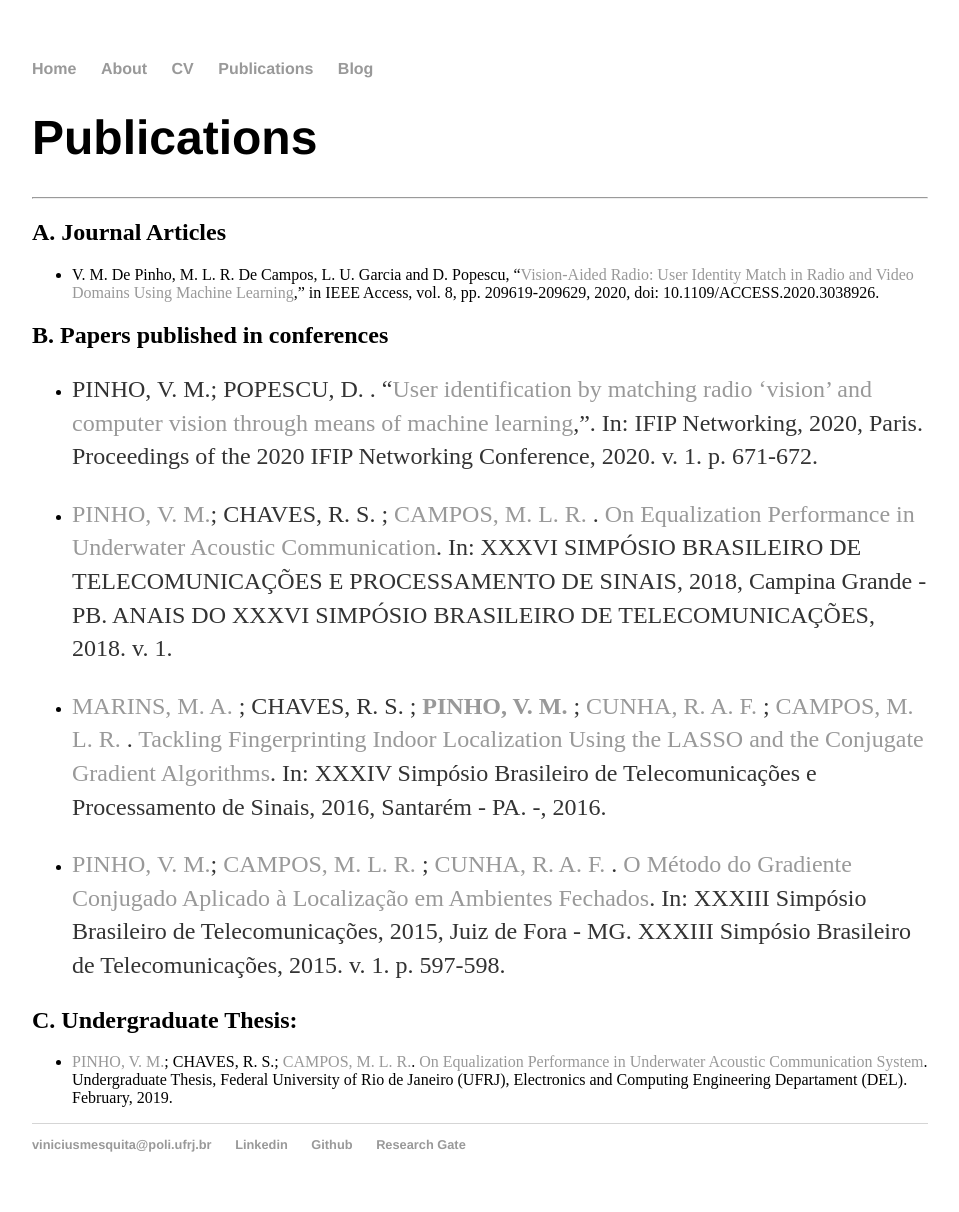
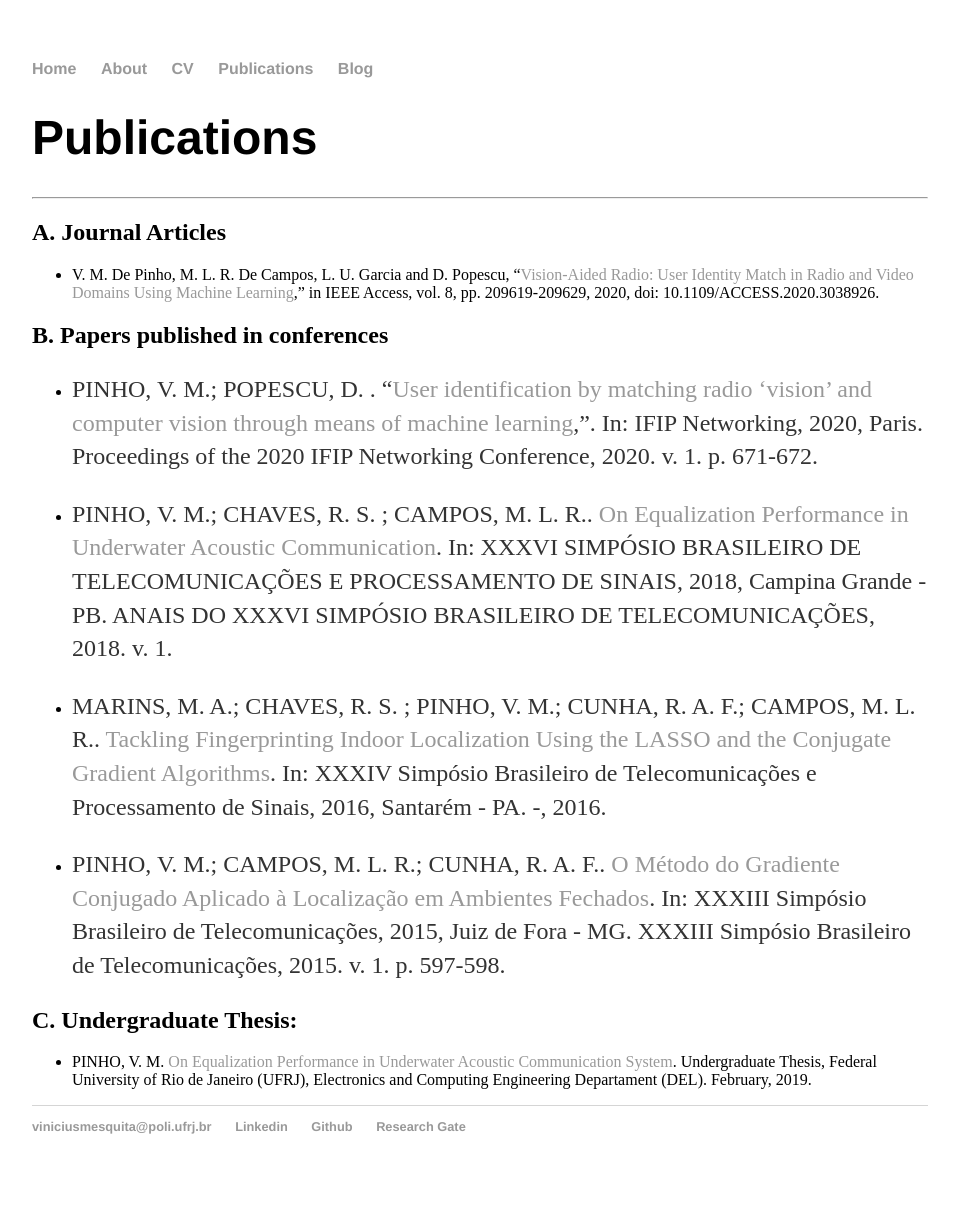
Before and after one commit to mesquita/mesquita.github.io, a Jekyll site: the page built from publications.md, in a window 1280 px wide. Shown: the whole page, without its empty margins (160-1119 px from the left). Built offline with Jekyll 4.4.1, drawn with Linux system fonts in a browser that asks for light colours.

Commit message:
Publications

```diff
--- a/publications.md
+++ b/publications.md
@@ -14,12 +14,12 @@ id: publications
 
 * PINHO, V. M.; POPESCU, D. . "[User identification by matching radio 'vision' and computer vision through means of machine learning](https://ieeexplore.ieee.org/document/9142812),". In: IFIP Networking, 2020, Paris. Proceedings of the 2020 IFIP Networking Conference, 2020. v. 1. p. 671-672.
 
-* [PINHO, V. M.](http://lattes.cnpq.br/2628435149154613); CHAVES, R. S. ; [CAMPOS, M. L. R.](http://lattes.cnpq.br/2402401592333107) . [On Equalization Performance in Underwater Acoustic Communication](https://www.researchgate.net/publication/326378250_On_Equalization_Performance_in_Underwater_Acoustic_Communication?_sg=54PA0udLekDiwv-VEnKBS3aCdjgjCkkhKXoEUotKK3GF-gwQksExU_i8FunUzEFTeqPfl4ehEyeqrw.DvOO58Cklc1ucky2V1sXcMAR3walp8-WoV_dpbF0RGBhBGaX_TeYVX3_gY7K8JtbigjEcyBg3xLHvFMiX2D4qg&_sgd%5Bnc%5D=1&_sgd%5Bncwor%5D=0). In: XXXVI SIMPÓSIO BRASILEIRO DE TELECOMUNICAÇÕES E PROCESSAMENTO DE SINAIS, 2018, Campina Grande - PB. ANAIS DO XXXVI SIMPÓSIO BRASILEIRO DE TELECOMUNICAÇÕES, 2018. v. 1.
+* PINHO, V. M.; CHAVES, R. S. ; CAMPOS, M. L. R.. [On Equalization Performance in Underwater Acoustic Communication](https://www.researchgate.net/publication/326378250_On_Equalization_Performance_in_Underwater_Acoustic_Communication?_sg=54PA0udLekDiwv-VEnKBS3aCdjgjCkkhKXoEUotKK3GF-gwQksExU_i8FunUzEFTeqPfl4ehEyeqrw.DvOO58Cklc1ucky2V1sXcMAR3walp8-WoV_dpbF0RGBhBGaX_TeYVX3_gY7K8JtbigjEcyBg3xLHvFMiX2D4qg&_sgd%5Bnc%5D=1&_sgd%5Bncwor%5D=0). In: XXXVI SIMPÓSIO BRASILEIRO DE TELECOMUNICAÇÕES E PROCESSAMENTO DE SINAIS, 2018, Campina Grande - PB. ANAIS DO XXXVI SIMPÓSIO BRASILEIRO DE TELECOMUNICAÇÕES, 2018. v. 1.
 
-* [MARINS, M. A.](http://lattes.cnpq.br/4476862527285936) ; CHAVES, R. S. ; **[PINHO, V. M.](http://lattes.cnpq.br/2628435149154613 )** ; [CUNHA, R. A. F.](http://lattes.cnpq.br/2402401592333107) ; [CAMPOS, M. L. R.](http://lattes.cnpq.br/2402401592333107) . [Tackling Fingerprinting Indoor Localization Using the LASSO and the Conjugate Gradient Algorithms](https://www.researchgate.net/publication/312936131_Tackling_Fingerprinting_Indoor_Localization_Using_the_LASSO_and_the_Conjugate_Gradient_Algorithms?_sg=54PA0udLekDiwv-VEnKBS3aCdjgjCkkhKXoEUotKK3GF-gwQksExU_i8FunUzEFTeqPfl4ehEyeqrw.DvOO58Cklc1ucky2V1sXcMAR3walp8-WoV_dpbF0RGBhBGaX_TeYVX3_gY7K8JtbigjEcyBg3xLHvFMiX2D4qg&_sgd%5Bnc%5D=1&_sgd%5Bncwor%5D=0). In: XXXIV Simpósio Brasileiro de Telecomunicações e Processamento de Sinais, 2016, Santarém - PA. -, 2016.
+* MARINS, M. A.; CHAVES, R. S. ; PINHO, V. M.; CUNHA, R. A. F.; CAMPOS, M. L. R.. [Tackling Fingerprinting Indoor Localization Using the LASSO and the Conjugate Gradient Algorithms](https://www.researchgate.net/publication/312936131_Tackling_Fingerprinting_Indoor_Localization_Using_the_LASSO_and_the_Conjugate_Gradient_Algorithms?_sg=54PA0udLekDiwv-VEnKBS3aCdjgjCkkhKXoEUotKK3GF-gwQksExU_i8FunUzEFTeqPfl4ehEyeqrw.DvOO58Cklc1ucky2V1sXcMAR3walp8-WoV_dpbF0RGBhBGaX_TeYVX3_gY7K8JtbigjEcyBg3xLHvFMiX2D4qg&_sgd%5Bnc%5D=1&_sgd%5Bncwor%5D=0). In: XXXIV Simpósio Brasileiro de Telecomunicações e Processamento de Sinais, 2016, Santarém - PA. -, 2016.
 
-* [PINHO, V. M.](http://lattes.cnpq.br/2628435149154613); [CAMPOS, M. L. R.](http://lattes.cnpq.br/2402401592333107) ; [CUNHA, R. A. F.](http://lattes.cnpq.br/2402401592333107) . [O Método do Gradiente Conjugado Aplicado à Localização em Ambientes Fechados](https://www.researchgate.net/publication/325766189_O_Metodo_do_Gradiente_Conjugado_Aplicado_a_Localizacao_em_Ambientes_Fechados). In: XXXIII Simpósio Brasileiro de Telecomunicações, 2015, Juiz de Fora - MG. XXXIII Simpósio Brasileiro de Telecomunicações, 2015. v. 1. p. 597-598.
+* PINHO, V. M.; CAMPOS, M. L. R.; CUNHA, R. A. F.. [O Método do Gradiente Conjugado Aplicado à Localização em Ambientes Fechados](https://www.researchgate.net/publication/325766189_O_Metodo_do_Gradiente_Conjugado_Aplicado_a_Localizacao_em_Ambientes_Fechados). In: XXXIII Simpósio Brasileiro de Telecomunicações, 2015, Juiz de Fora - MG. XXXIII Simpósio Brasileiro de Telecomunicações, 2015. v. 1. p. 597-598.
 
 ## C. Undergraduate Thesis:
 
-* [PINHO, V. M.](http://lattes.cnpq.br/2628435149154613); CHAVES, R. S.; [CAMPOS, M. L. R.](http://lattes.cnpq.br/2402401592333107). [ On Equalization Performance in Underwater Acoustic Communication System](https://www.researchgate.net/publication/331529947_On_Equalization_Performance_in_Underwater_Acoustic_Communication_System). Undergraduate Thesis, Federal University of Rio de Janeiro (UFRJ), Electronics and Computing Engineering Departament (DEL). February, 2019.
+* PINHO, V. M. [ On Equalization Performance in Underwater Acoustic Communication System](https://www.researchgate.net/publication/331529947_On_Equalization_Performance_in_Underwater_Acoustic_Communication_System). Undergraduate Thesis, Federal University of Rio de Janeiro (UFRJ), Electronics and Computing Engineering Departament (DEL). February, 2019.
```
